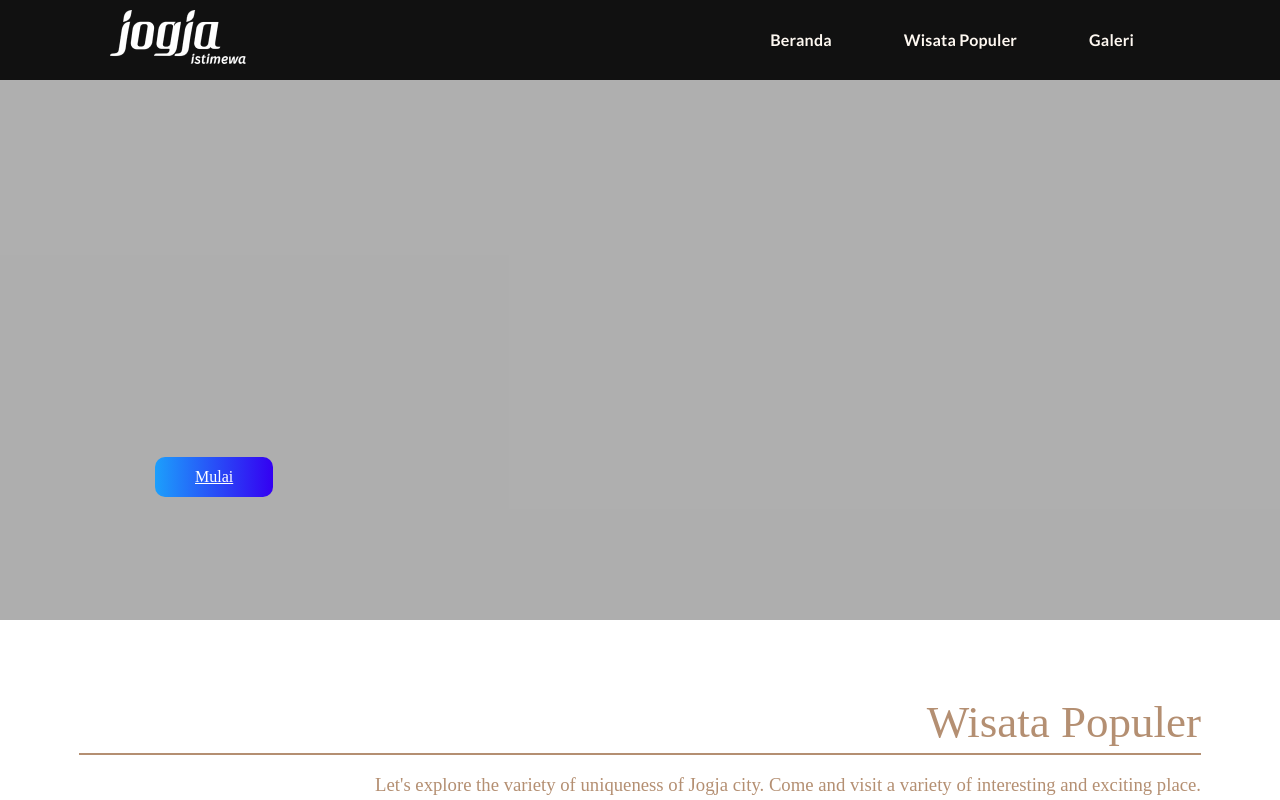
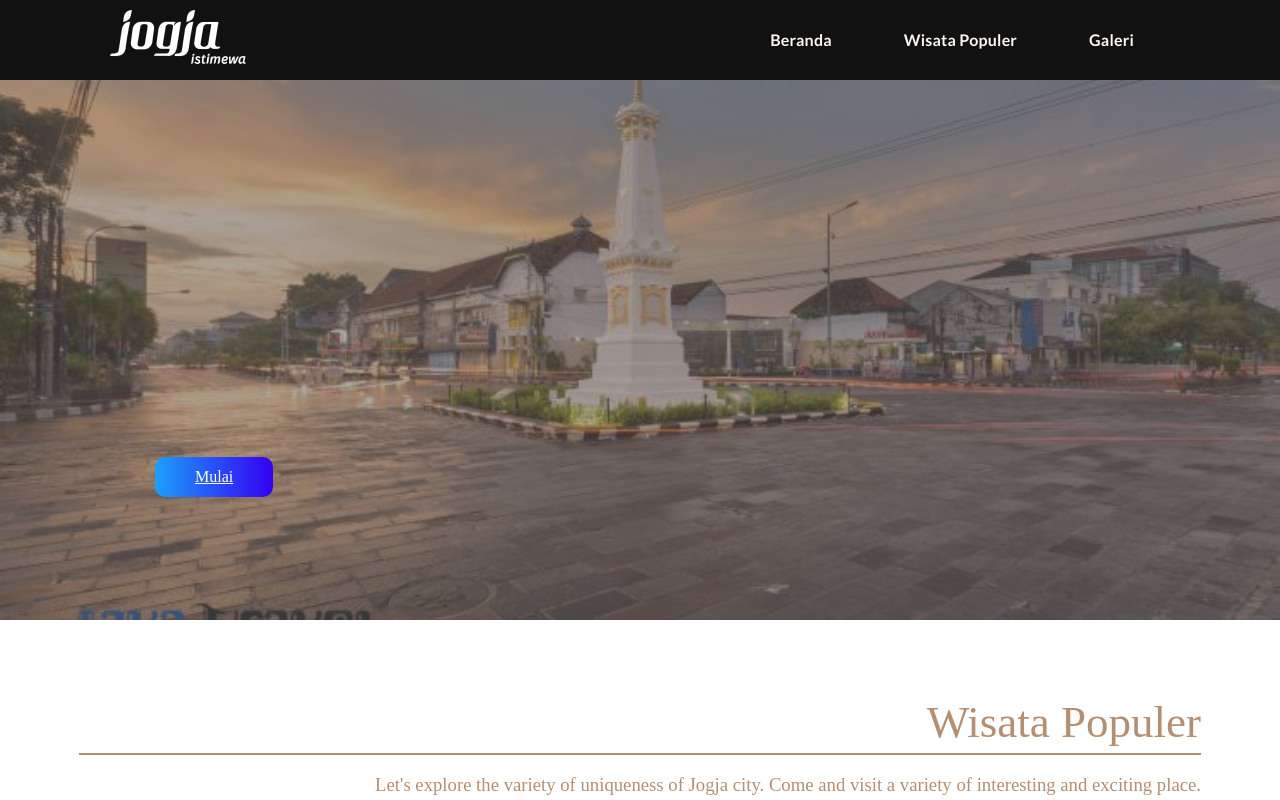
Before and after one commit to N-Latif/ceb-f25, a plain HTML site: page index.html in a window 1280 px wide. Shown: the top 800 px of the page. Drawn offline with Linux system fonts and the light colour scheme; files whose address does not match are found by name.

Commit message:
fix path

```diff
--- a/css/stylesheet.css
+++ b/css/stylesheet.css
@@ -205,7 +205,7 @@ header nav ul li a:hover {
 
 .top-wrapper {
   padding: 180px 0 180px 140px;
-  background-image: url('./images/bg.jpg');
+  background-image: url('../images/bg.jpg');
   background-position: center;
   background-size: cover;
   height: 620px;
```
